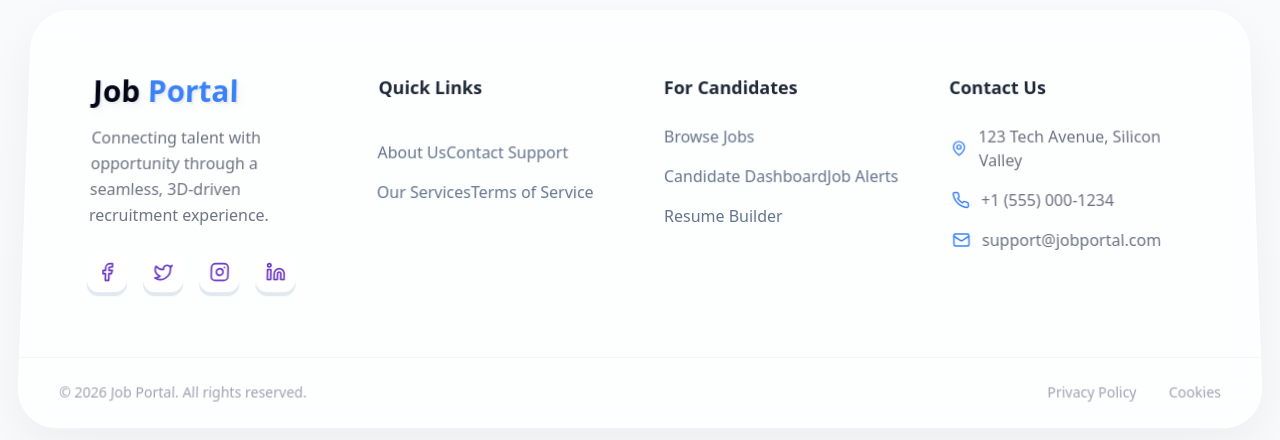
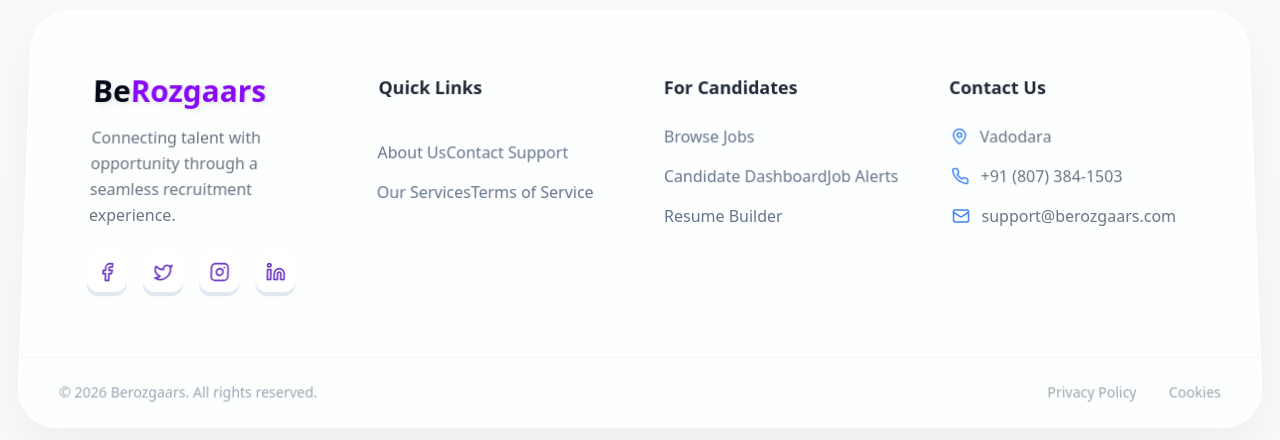
Before and after one commit to Prateek-Servant-of-Prabhupadanugas/berozgar-jobportal, a React (Vite) app in the folder berozgar-jobportal/frontend/: page / in a window 1280 px wide. Shown: the part 1988-2428 px from the top of the page. Built offline with nearby package versions, Linux system fonts and the light colour scheme; no server answers.

Commit message:
Footer Changed

```diff
--- a/berozgar-jobportal/frontend/src/components/shared/Footer.jsx
+++ b/berozgar-jobportal/frontend/src/components/shared/Footer.jsx
@@ -11,11 +11,13 @@ const Footer = () => {
 
                     {/* Brand Section */}
                     <div className="footer-section brand-column">
-                        <h2 className="text-3xl font-bold mb-4 logo-3d-footer">
-                            Job <span className="text-blue-500">Portal</span>
-                        </h2>
+
+                        <h1 className='text-3xl font-bold mb-4 logo-3d-footer'>
+                            Be<span className='text-[#860af3]'>Rozgaars</span>
+                        </h1>
+
                         <p className="text-gray-500 leading-relaxed mb-6">
-                            Connecting talent with opportunity through a seamless, 3D-driven recruitment experience.
+                            Connecting talent with opportunity through a seamless recruitment experience.
                         </p>
                         <div className="flex gap-4">
                             <div className="social-icon-3d"><Facebook size={20} /></div>
@@ -53,15 +55,15 @@ const Footer = () => {
                         <div className="space-y-4">
                             <div className="flex items-center gap-3 text-gray-500 footer-contact-item">
                                 <MapPin size={18} className="text-blue-500" />
-                                <span>123 Tech Avenue, Silicon Valley</span>
+                                <span>Vadodara</span>
                             </div>
                             <div className="flex items-center gap-3 text-gray-500 footer-contact-item">
                                 <Phone size={18} className="text-blue-500" />
-                                <span>+1 (555) 000-1234</span>
+                                <span>+91 (807) 384-1503</span>
                             </div>
                             <div className="flex items-center gap-3 text-gray-500 footer-contact-item">
                                 <Mail size={18} className="text-blue-500" />
-                                <span>support@jobportal.com</span>
+                                <span>support@berozgaars.com</span>
                             </div>
                         </div>
                     </div>
@@ -69,7 +71,7 @@ const Footer = () => {
 
                 {/* Bottom Bar */}
                 <div className="footer-bottom-bar px-10 py-6 border-t border-gray-100 flex flex-col md:flex-row justify-between items-center gap-4">
-                    <p className="text-sm text-gray-400">© 2026 Job Portal. All rights reserved.</p>
+                    <p className="text-sm text-gray-400">© 2026 Berozgaars. All rights reserved.</p>
                     <div className="flex gap-8 text-sm text-gray-400">
                         <span className="hover:text-blue-500 cursor-pointer transition-colors">Privacy Policy</span>
                         <span className="hover:text-blue-500 cursor-pointer transition-colors">Cookies</span>
```
